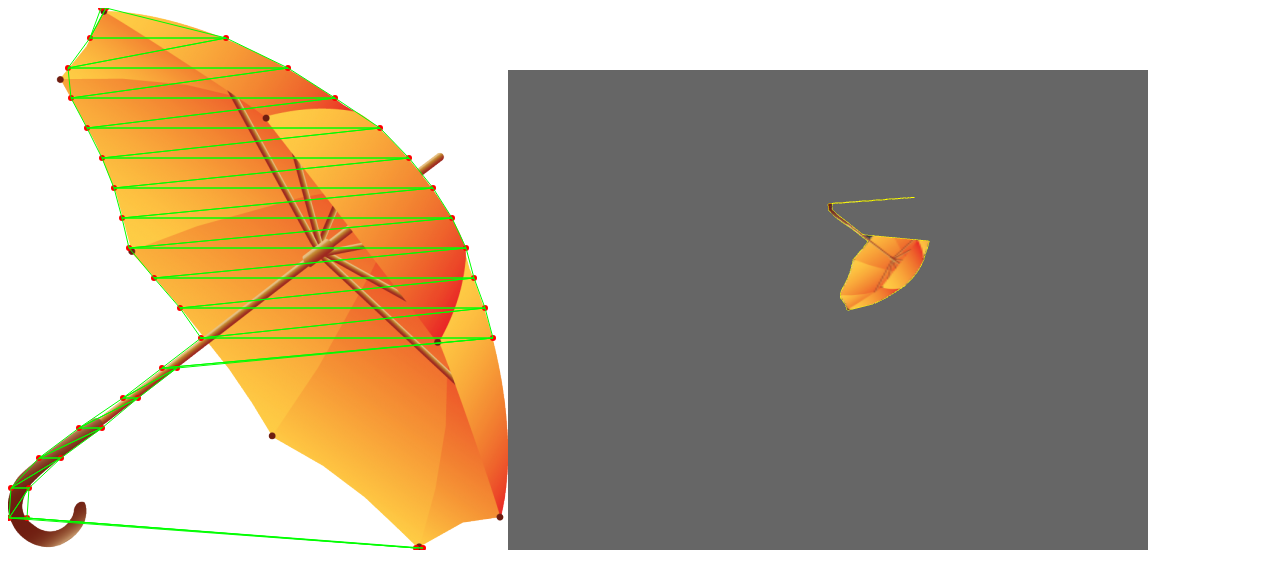
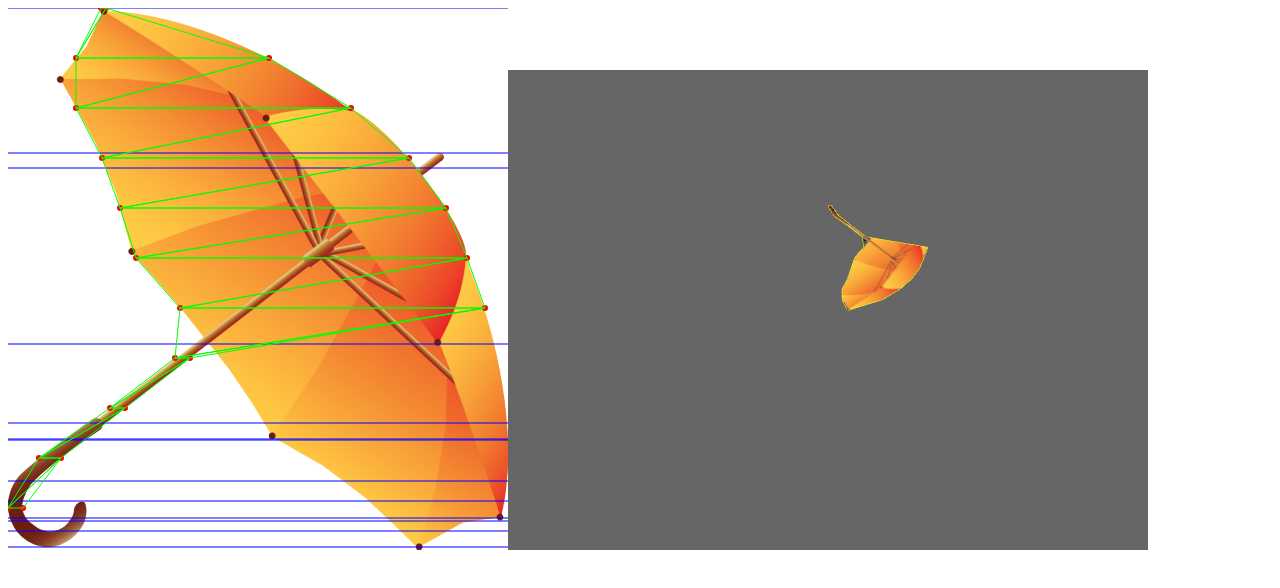
Before and after one commit to tentone/image-geometry, a plain HTML site: page index.html in a window 1280 px wide. Drawn offline with Linux system fonts and the light colour scheme.

Commit message:
Calculate critical points

```diff
--- a/index.html
+++ b/index.html
@@ -24,7 +24,6 @@
 			var data = context.getImageData(0, 0, canvas.width, canvas.height).data;
 
 			var triangles = triangulateImage(data, 40);
-			calculateBoundingBox(data, 40);
 			drawTriangles(canvas, triangles);
 			visualizeGeometry(generateGeometry(triangles));
 
@@ -47,10 +46,51 @@
 
 			function triangulateImage(data, threshold)
 			{
+				//Calculate critical points
+				var critical = [];
+				var lastTransitions = 0;
+
+				for(var y = 0; y < canvas.height; y ++)
+				{
+					var transitions = 0;
+					var currentTransparent = true;
+
+					for(var x = 0; x < canvas.width; x++)
+					{
+						var i = calcIndex(x, y);
+						var isTransparent = data[i + 3] < threshold;
+
+						if(currentTransparent !== isTransparent)
+						{
+							transitions++;
+							currentTransparent = isTransparent;
+						}
+					}
+
+					if(transitions !== lastTransitions)
+					{
+						critical.push({y:y, transitions:transitions});
+						lastTransitions = transitions;
+					}
+				}
+
+				console.log(critical);
+
+				//Draw critical lines
+				context.strokeStyle = "#0000FF";
+				context.beginPath();
+				for(var i = 0; i < critical.length; i++)
+				{
+					context.moveTo(0, critical[i].y);
+					context.lineTo(canvas.width, critical[i].y);
+				}
+				context.stroke();
+
+				//Calculate triangles
 				var triangles = [];
 				var points = [];
 
-				for(var y = 0; y < canvas.height; y += 30)
+				for(var y = 0; y < canvas.height; y += 50)
 				{
 					var transitions = 0;
 					var currentTransparent = true;
@@ -115,8 +155,6 @@
 						}
 					}
 				}
-
-				console.log(origin, end);
 
 				return {origin: origin, end: end};
 			}
```
Also changed, not shown: 1 other file.
